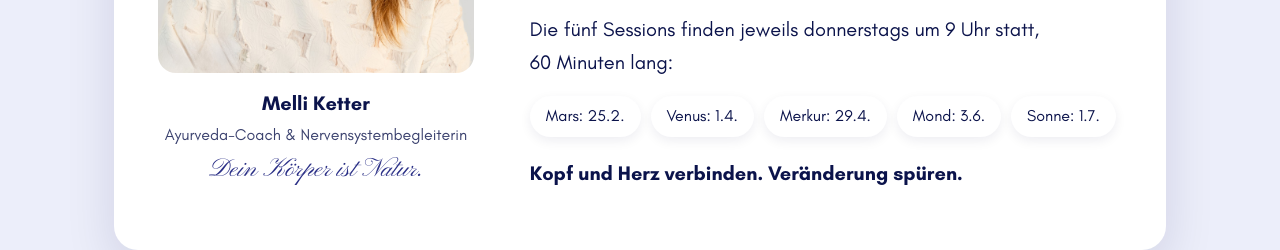
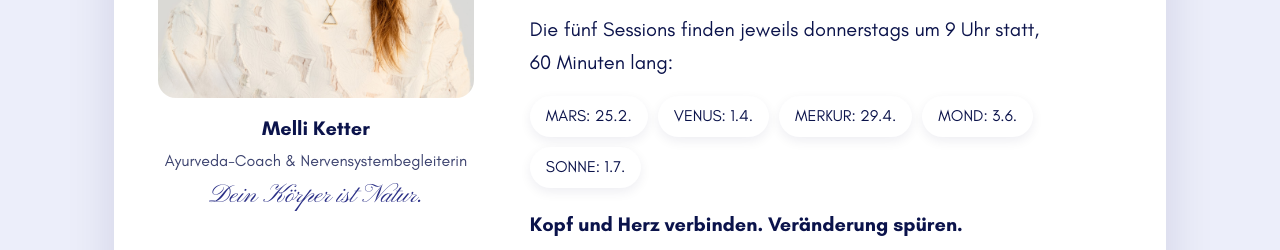
Before and after one commit to AstromitHerz/evolution2027, a plain HTML site: page index.html in a window 1280 px wide. Shown: the part 9079-9329 px from the top of the page. Drawn offline with Linux system fonts and the light colour scheme.

Commit message:
Planeten bei den Melli-Terminen in Großbuchstaben
Co-Authored-By: Claude Sonnet 5.5 <noreply@anthropic.com>

```diff
--- a/index.html
+++ b/index.html
@@ -499,7 +499,7 @@
         <p class="lead">Zu jedem Planeten gibt es eine Nervensystem-Session mit Melli. Als&nbsp;Integration dessen, was du im Monat erlebt&nbsp;hast.</p>
         <p>Verstehen passiert im Kopf, Veränderung im Nervensystem. Es&nbsp;entscheidet, wie du auf Druck, Nähe, Konflikte und Stille reagierst. Genau&nbsp;das sind die Themen der Planeten. In&nbsp;der Session erlebst du den Planeten des Monats im Körper, statt nur über ihn nachzudenken. So&nbsp;wird aus Astrologie etwas, das dich wirklich&nbsp;verändert.</p>
         <p>Die fünf Sessions finden jeweils donnerstags um 9&nbsp;Uhr statt, 60&nbsp;Minuten lang:</p>
-        <div class="chips" style="margin-bottom:20px"><span>Mars:&nbsp;25.2.</span><span>Venus:&nbsp;1.4.</span><span>Merkur:&nbsp;29.4.</span><span>Mond:&nbsp;3.6.</span><span>Sonne:&nbsp;1.7.</span></div>
+        <div class="chips" style="margin-bottom:20px"><span>MARS:&nbsp;25.2.</span><span>VENUS:&nbsp;1.4.</span><span>MERKUR:&nbsp;29.4.</span><span>MOND:&nbsp;3.6.</span><span>SONNE:&nbsp;1.7.</span></div>
         <p style="font-weight:700">Kopf und Herz verbinden. Veränderung&nbsp;spüren.</p>
       </div>
     </div>
```
